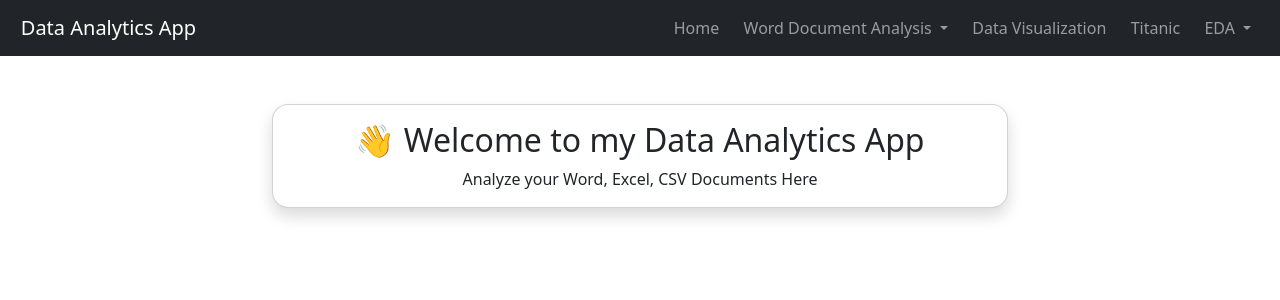
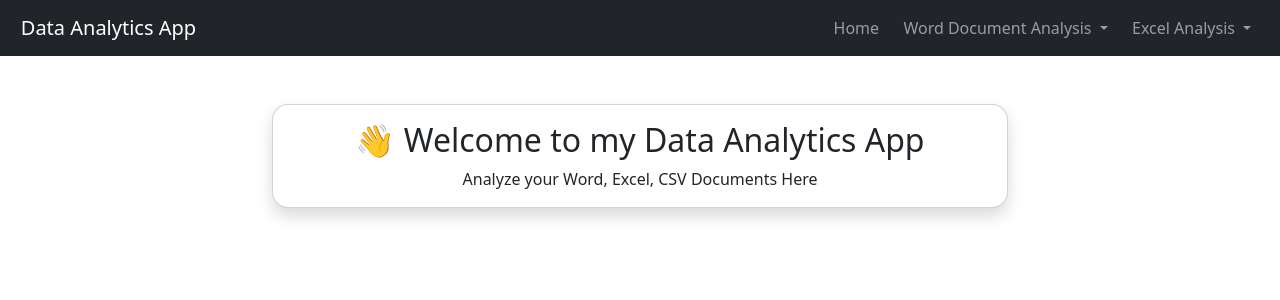
Before and after one commit to tanjil-dev/Givemeinsights, a Django app: template uploader/templates/home.html in a window 1280 px wide. Shown: the top 300 px of the page. Run offline with Django 3.2, Linux system fonts and the light colour scheme; the template is opened without the code that fills it, so the values that code supplies are empty.

Commit message:
nav items update

```diff
--- a/file_uploader/urls.py
+++ b/file_uploader/urls.py
@@ -29,8 +29,8 @@ urlpatterns = [
     path('word-analysis/word-cloud/', upload_docx, name='word_cloud'),
     path('word-analysis/phrases-used/', phrases_used_view, name='phrases_used'),
     path('word-analysis/labels/', labels_view, name='labels'),
-    path('data-visualization/', upload_csv, name='data-visualization'),
-    path('titanic/', titanic_view, name='titanic'),
+    # path('data-visualization/', upload_csv, name='data-visualization'),
+    # path('titanic/', titanic_view, name='titanic'),
     path('eda/heatmap/', heatmap_view, name='eda-heatmap'),
     path('eda/scatter-plots/', scatter_plots_view, name='eda-scatter-plots'),
     path('eda/linegraphs/', eda_line_graphs, name='eda-line-graphs'),
--- a/uploader/templates/nav.html
+++ b/uploader/templates/nav.html
@@ -28,25 +28,6 @@
     </ul>
 </li>
 {% endwith %}
-
-
-
-            &nbsp;&nbsp;
-
-            <!-- Data Visualization -->
-            <li class="nav-item">
-                <a class="nav-link btn btn-outline-secondary {% if request.resolver_match.url_name == 'data-visualization' %}active{% endif %}"
-                   href="{% url 'data-visualization' %}">Data Visualization</a>
-            </li>
-
-            &nbsp;&nbsp;
-
-            <!-- Titanic -->
-            <li class="nav-item">
-                <a class="nav-link btn btn-outline-secondary {% if request.resolver_match.url_name == 'titanic' %}active{% endif %}"
-                   href="{% url 'titanic' %}">Titanic</a>
-            </li>
-
             &nbsp;&nbsp;
 
             <!-- EDA Dropdown -->
@@ -54,7 +35,7 @@
 <li class="nav-item dropdown {% if current_url == 'eda-heatmap' or current_url == 'eda-scatter-plots' or current_url == 'eda-line-graphs' or current_url == 'eda-box-plots' or current_url == 'eda-pair-plot' %}active{% endif %}">
     <a class="nav-link dropdown-toggle btn btn-outline-secondary {% if current_url == 'eda-heatmap' or current_url == 'eda-scatter-plots' or current_url == 'eda-line-graphs' or current_url == 'eda-box-plots' or current_url == 'eda-pair-plot' %}active{% endif %}" href="#" id="edaDropdown"
        role="button" data-bs-toggle="dropdown" aria-expanded="false">
-        EDA
+        Excel Analysis
     </a>
     <ul class="dropdown-menu dropdown-menu-end" aria-labelledby="edaDropdown">
         <li><a class="dropdown-item {% if current_url == 'eda-heatmap' %}active{% endif %}" href="{% url 'eda-heatmap' %}">Heatmap</a></li>
```
